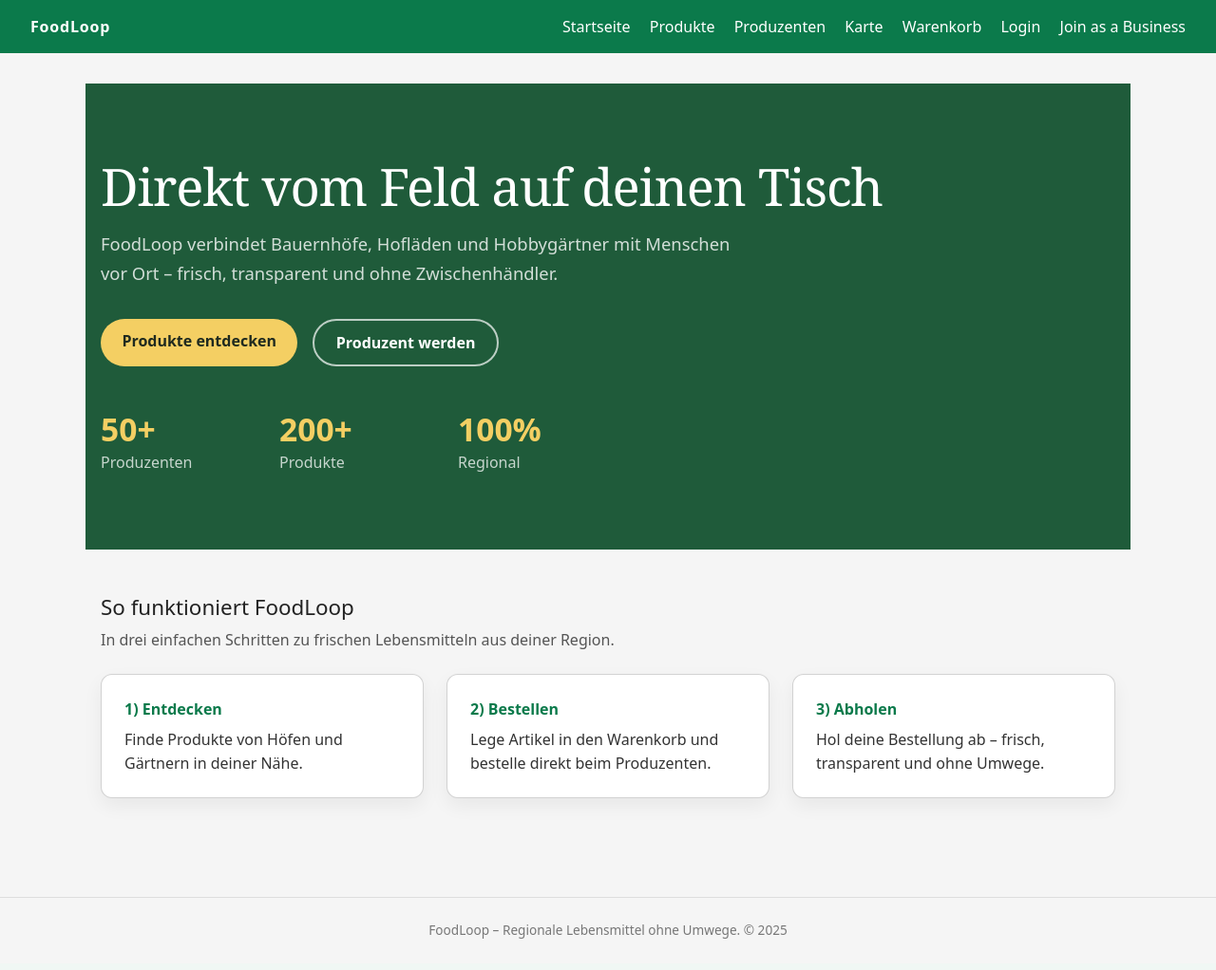
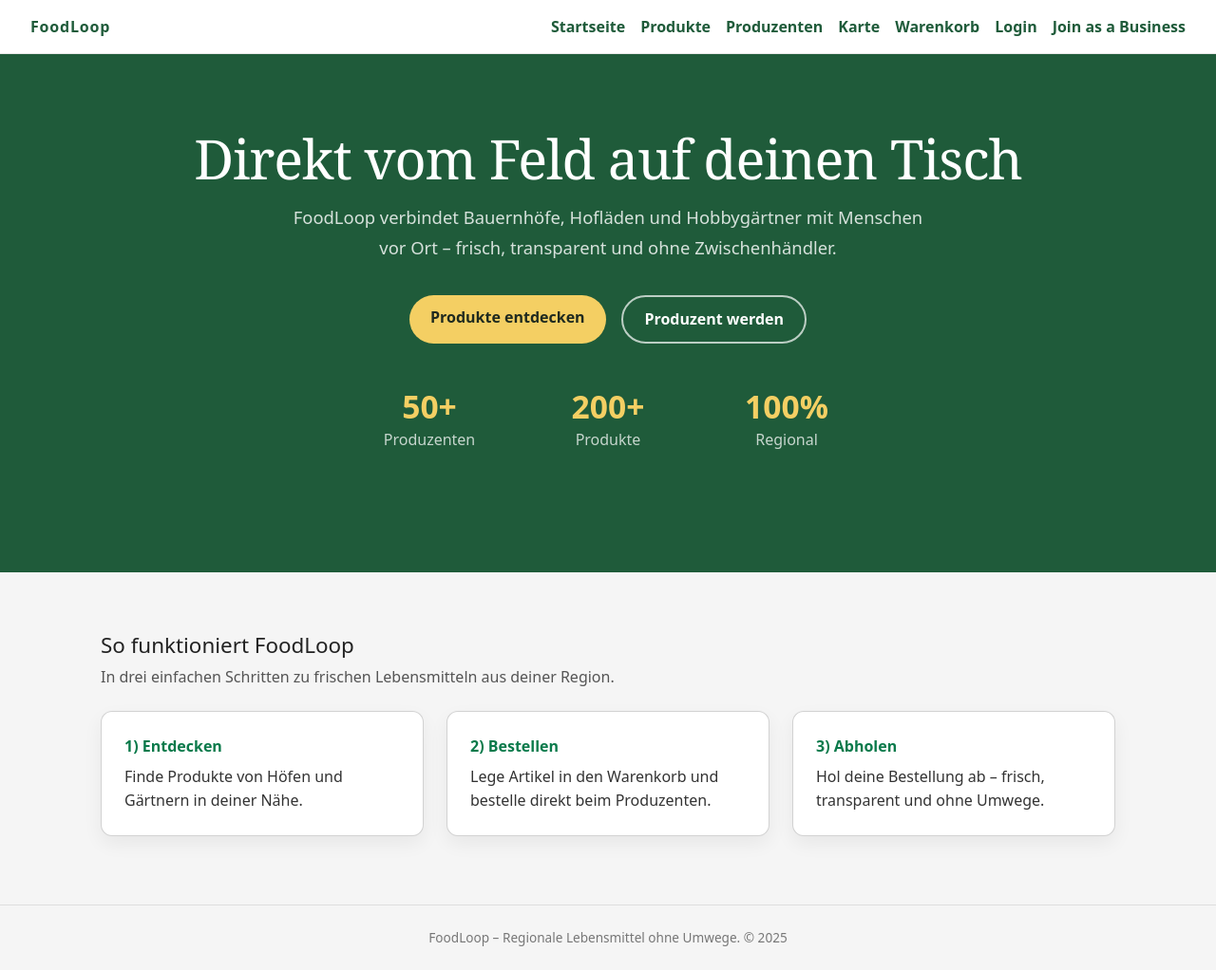
Before and after one commit to kaangecer/e-farmersmarket, a Flask app: page / in a window 1280 px wide. Shown: the whole page at 95% size. Before the commit the page ends 989 px from the top, so only its background shows below. Run offline with Flask 3, Linux system fonts and the light colour scheme.

Commit message:
banner finished

```diff
--- a/static/css/base.css
+++ b/static/css/base.css
@@ -3,22 +3,35 @@ body {
     margin: 0;
     background: #f5f5f5;
     color: #222;
+
+    /* verhindert ggf. horizontales Scrollen bei Full-Width-Sections */
+    overflow-x: hidden;
 }
 
 header {
-    background: #0b7a4b;
-    color: white;
+    background: #ffffff;              /* HEADER WEISS */
+    color: #1f2a1f;
     padding: 1rem 2rem;
     display: flex;
     justify-content: space-between;
     align-items: center;
+
+    border-bottom: 1px solid #e6e6e6; /* leichte Trennlinie */
+}
+
+/* damit die Links schön in einer Reihe stehen */
+header nav {
+    display: flex;
+    align-items: center;
+    gap: 1rem;
+    flex-wrap: wrap;
 }
 
 header a {
-    color: white;
+    color: #1f5b3a;                   /* dunkelgrün */
     text-decoration: none;
-    margin-left: 1rem;
-    font-weight: 500;
+    font-weight: 600;
+    margin-left: 0;                   /* weil wir gap verwenden */
 }
 
 header a:hover {
@@ -26,8 +39,9 @@ header a:hover {
 }
 
 .logo {
-    font-weight: 700;
+    font-weight: 800;
     letter-spacing: 0.05em;
+    color: #1f5b3a;                   /* Logo dunkelgrün */
 }
 
 footer {
--- a/static/css/layout.css
+++ b/static/css/layout.css
@@ -32,3 +32,10 @@ form.inline-form > * {
     margin-right: 0.5rem;
     margin-bottom: 0.5rem;
 }
+
+/* Full width main for specific pages (e.g. homepage) */
+main.main--full {
+    max-width: none;
+    margin: 0;
+    padding: 0;
+}
--- a/static/css/pages/home.css
+++ b/static/css/pages/home.css
@@ -3,13 +3,22 @@
    ========================= */
 
 .home-hero {
-  background: #1f5b3a;              /* dunkelgrün */
+  background: #1f5b3a;
   color: #ffffff;
-  padding: 5rem 0;
 
-  /* Trick, damit der Banner trotz main max-width volle Breite hat */
-  margin-left: calc(-1 * 1rem);
-  margin-right: calc(-1 * 1rem);
+  /* oben normal, unten größer */
+  padding: 5rem 0 8rem;
+
+  text-align: center;
+  border-radius: 0;
+
+  /* FULL WIDTH: bricht aus dem main/max-width aus */
+  width: 100vw;
+  position: relative;
+  left: 50%;
+  right: 50%;
+  margin-left: -50vw;
+  margin-right: -50vw;
 }
 
 .home-hero__inner {
@@ -18,26 +27,26 @@
   padding: 0 1rem;
 }
 
-/* Textbereich */
 .home-hero__title {
   margin: 0 0 1rem 0;
-  font-size: 3.4rem;
+  font-size: 3.6rem;
   line-height: 1.05;
   letter-spacing: -0.02em;
   font-family: Georgia, "Times New Roman", Times, serif;
 }
 
 .home-hero__subtitle {
-  margin: 0 0 2rem 0;
+  margin: 0 auto 2.2rem auto;
   max-width: 65ch;
   font-size: 1.15rem;
   line-height: 1.7;
-  color: rgba(255, 255, 255, 0.8);
+  color: rgba(255, 255, 255, 0.82);
 }
 
-/* Buttons */
+/* Buttons zentrieren */
 .home-hero__actions {
   display: flex;
+  justify-content: center;
   gap: 1rem;
   flex-wrap: wrap;
   margin-bottom: 3rem;
@@ -54,9 +63,10 @@
   border: 2px solid rgba(255, 255, 255, 0.7);
 }
 
-/* Stats */
+/* Stats darunter, nebeneinander und zentriert */
 .home-hero__stats {
   display: flex;
+  justify-content: center;
   gap: 3rem;
   flex-wrap: wrap;
 }
@@ -79,11 +89,15 @@
 }
 
 /* =========================
-   Sections unter dem Banner
+   Section nach dem Banner
    ========================= */
 
 .home-section {
-  margin-top: 3rem;
+  margin-top: 4rem;
+  max-width: 1100px;
+  margin-left: auto;
+  margin-right: auto;
+  padding: 0 1rem 3rem;
 }
 
 .home-step__title {
@@ -103,11 +117,11 @@
 
 @media (max-width: 600px) {
   .home-hero {
-    padding: 3.5rem 0;
+    padding: 4rem 0 6rem;
   }
 
   .home-hero__title {
-    font-size: 2.4rem;
+    font-size: 2.5rem;
   }
 
   .home-hero__stats {
--- a/templates/base.html
+++ b/templates/base.html
@@ -4,8 +4,10 @@
     <meta charset="UTF-8">
     <title>{% block title %}FoodLoop{% endblock %}</title>
     <meta name="viewport" content="width=device-width, initial-scale=1">
+
     <link href="https://cdn.jsdelivr.net/npm/bootstrap@5.3.3/dist/css/bootstrap.min.css" rel="stylesheet">
     <link rel="stylesheet" href="{{ url_for('static', filename='css/main.css') }}">
+
     {% block extra_head %}{% endblock %}
 </head>
 <body>
@@ -29,14 +31,15 @@
     </nav>
 </header>
 
-<main>
+<!-- WICHTIG -->
+<main class="{% block main_class %}{% endblock %}">
     {% block content %}{% endblock %}
 </main>
 
 <footer>
     FoodLoop – Regionale Lebensmittel ohne Umwege. &copy; {{ 2025 }}
 </footer>
+
 <script src="https://cdn.jsdelivr.net/npm/bootstrap@5.3.3/dist/js/bootstrap.bundle.min.js"></script>
-
 </body>
 </html>
--- a/templates/home.html
+++ b/templates/home.html
@@ -1,15 +1,15 @@
 {% extends "base.html" %}
 
 {% block title %}FoodLoop – Startseite{% endblock %}
+
+{% block main_class %}main--full{% endblock %}
 
 {% block content %}
 <section class="home-hero">
   <div class="home-hero__inner">
 
     <div class="home-hero__text">
-      <h1 class="home-hero__title">
-        Direkt vom Feld auf deinen Tisch
-      </h1>
+      <h1 class="home-hero__title">Direkt vom Feld auf deinen Tisch</h1>
 
       <p class="home-hero__subtitle">
         FoodLoop verbindet Bauernhöfe, Hofläden und Hobbygärtner mit Menschen vor Ort –
@@ -17,15 +17,10 @@
       </p>
 
       <div class="home-hero__actions">
-        <a href="{{ url_for('products') }}" class="btn btn-primary">
-          Produkte entdecken
-        </a>
-        <a href="{{ url_for('business') }}" class="btn btn-secondary">
-          Produzent werden
-        </a>
+        <a href="{{ url_for('products') }}" class="btn btn-primary">Produkte entdecken</a>
+        <a href="{{ url_for('business') }}" class="btn btn-secondary">Produzent werden</a>
       </div>
 
-      <!-- Stats UNTER dem Text -->
       <div class="home-hero__stats" aria-label="Plattformzahlen">
         <div class="home-stat">
           <div class="home-stat__value">50+</div>
@@ -47,30 +42,22 @@
 
 <section class="home-section">
   <h2 class="section-title">So funktioniert FoodLoop</h2>
-  <p class="section-sub">
-    In drei einfachen Schritten zu frischen Lebensmitteln aus deiner Region.
-  </p>
+  <p class="section-sub">In drei einfachen Schritten zu frischen Lebensmitteln aus deiner Region.</p>
 
   <div class="grid grid-3">
     <div class="card home-step">
       <div class="home-step__title">1) Entdecken</div>
-      <div class="home-step__text">
-        Finde Produkte von Höfen und Gärtnern in deiner Nähe.
-      </div>
+      <div class="home-step__text">Finde Produkte von Höfen und Gärtnern in deiner Nähe.</div>
     </div>
 
     <div class="card home-step">
       <div class="home-step__title">2) Bestellen</div>
-      <div class="home-step__text">
-        Lege Artikel in den Warenkorb und bestelle direkt beim Produzenten.
-      </div>
+      <div class="home-step__text">Lege Artikel in den Warenkorb und bestelle direkt beim Produzenten.</div>
     </div>
 
     <div class="card home-step">
       <div class="home-step__title">3) Abholen</div>
-      <div class="home-step__text">
-        Hol deine Bestellung ab – frisch, transparent und ohne Umwege.
-      </div>
+      <div class="home-step__text">Hol deine Bestellung ab – frisch, transparent und ohne Umwege.</div>
     </div>
   </div>
 </section>
```
